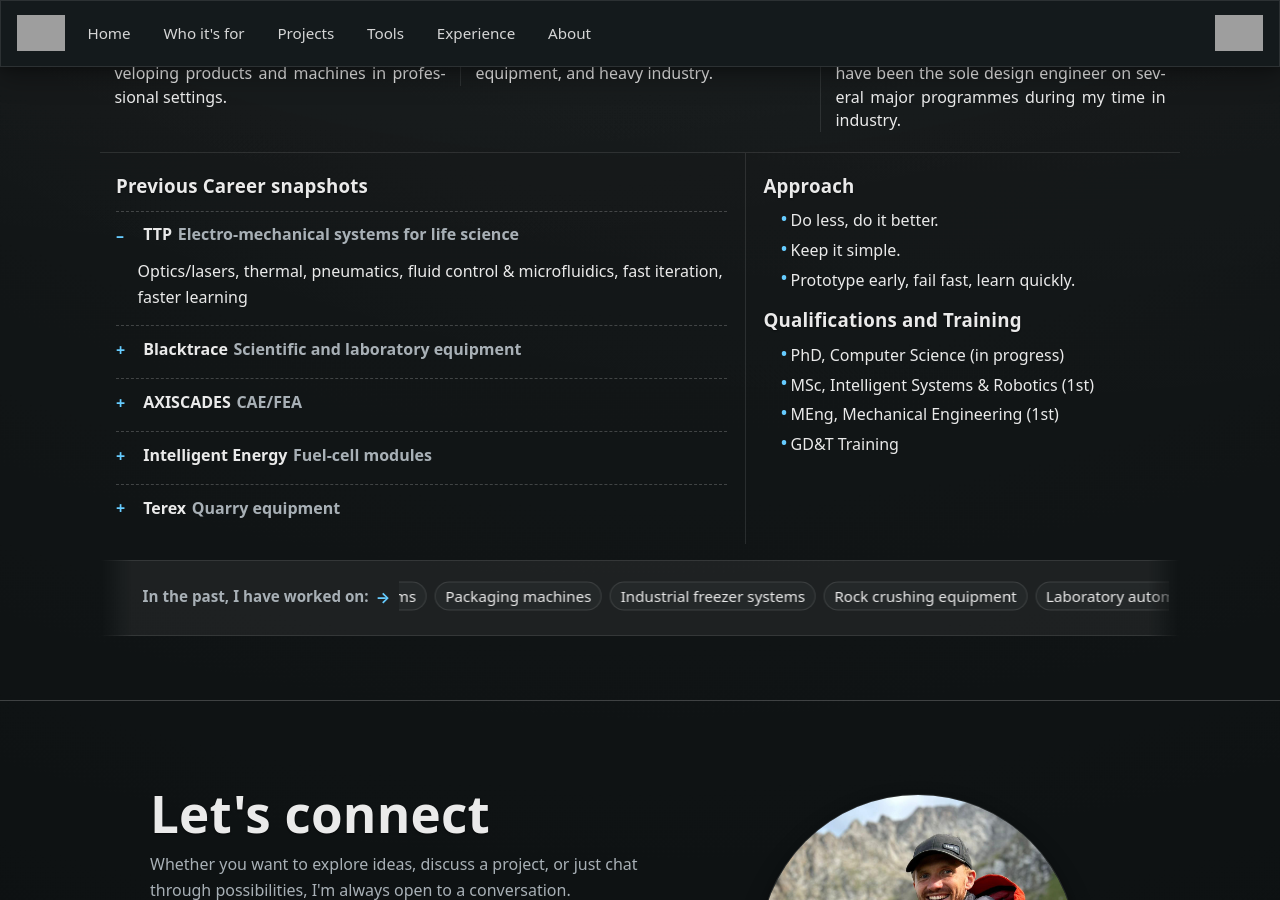
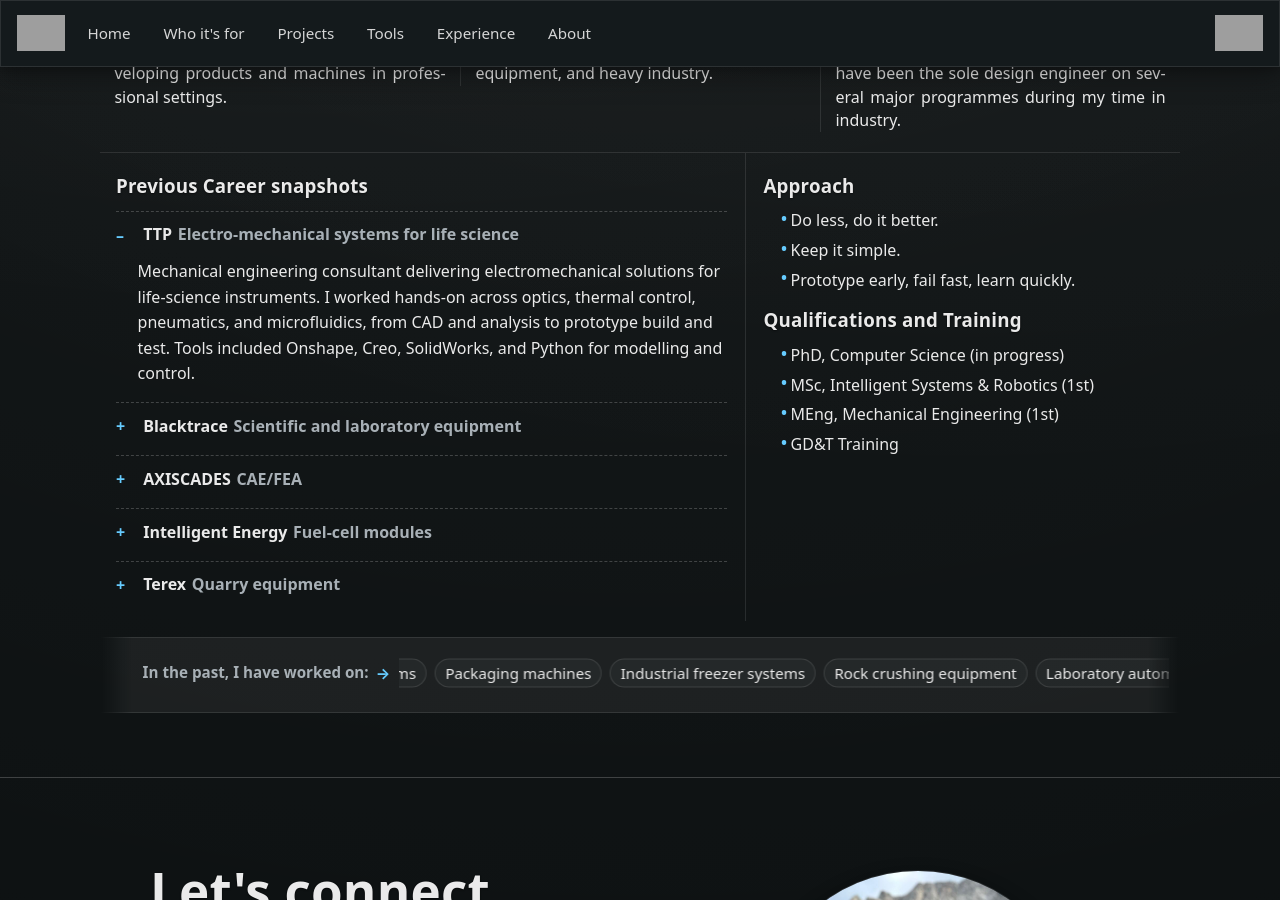
Before and after one commit to JamesAIzzard/jamesaizzard.github.io, a Jekyll site: the page built from index.html, in a window 1280 px wide and 900 px high, scrolled down 3843 px. Built offline with Jekyll 4.4.1, drawn with Linux system fonts in a browser that asks for light colours; some web fonts are replaced; some of the changed lines change nothing that is shown; grey boxes are pictures that could not be loaded.

Commit message:
Update text in the about section

```diff
--- a/_includes/about.html
+++ b/_includes/about.html
@@ -31,27 +31,43 @@
 
                 <details class="about-item" open>
                     <summary><strong>TTP</strong> Electro-mechanical systems for life science</summary>
-                    <p>Optics/lasers, thermal, pneumatics, fluid control & microfluidics, fast iteration, faster learning</p>
+                    <p>Mechanical engineering consultant delivering electromechanical solutions for life-science
+                        instruments. I worked hands-on across optics, thermal control, pneumatics, and microfluidics,
+                        from
+                        CAD and analysis to prototype build and test. Tools included Onshape, Creo, SolidWorks, and
+                        Python for modelling and control.</p>
                 </details>
 
                 <details class="about-item">
                     <summary><strong>Blacktrace</strong> Scientific and laboratory equipment</summary>
-                    <p>Scientific product development, Creo, C#/Python, test harnesses, DFMEA, jigs/fixtures</p>
+                    <p>Mechanical design engineer turning biotech and flow-chemistry concepts into production hardware.
+                        Full product development lifecycle: concept to CAD in PTC Creo with Windchill, electronics
+                        integration, and test builds. Wrote C# and Python tools, ran DFMEAs, and built jigs to speed
+                        production and improve quality.</p>
                 </details>
 
                 <details class="about-item">
                     <summary><strong>AXISCADES</strong> CAE/FEA</summary>
-                    <p>FE analysis, technical reporting, validation, hybrid team management</p>
+                    <p>UK CAE project manager delivering FEA and analytical models for design validation and
+                        specification. I produced technical reports, advised clients, and led remote teams in India to
+                        deliver safety-critical mechanical analyses. Tools: PTC Creo/Simulate, Inventor, MATLAB, Altair
+                        HyperWorks.</p>
                 </details>
 
                 <details class="about-item">
                     <summary><strong>Intelligent Energy</strong> Fuel-cell modules</summary>
-                    <p>Test rigs, stats-driven design adjustments, stack hardware, sealing, testing</p>
+                    <p>Mechanical design engineer on evaporatively cooled hydrogen fuel-cell systems. Designed
+                        low-voltage modules and cell stacks, ran FEA, and took concepts to lab rigs and prototype tests.
+                        SolidWorks with PDM; statistical analysis to drive design decisions.</p>
                 </details>
 
                 <details class="about-item">
                     <summary><strong>Terex</strong> Quarry equipment</summary>
-                    <p>Rock crushers, big casting, big machining, big fabrication, fatigue resistance, lifting accessories</p>
+                    <p>Design engineer on the Terex jaw-crusher team in Coalville. Built heavy machinery in Creo and
+                        Simulate with Pulse PDM, designing for machining, casting, and fabrication, and running quarry
+                        trials. Progressed into crushing-chamber FEA, fatigue assessment, and a Python wear model;
+                        designed and validated lifting accessories to BS EN 13001; represented Terex in the National
+                        Engineering Education Scheme.</p>
                 </details>
             </section>
 
```
